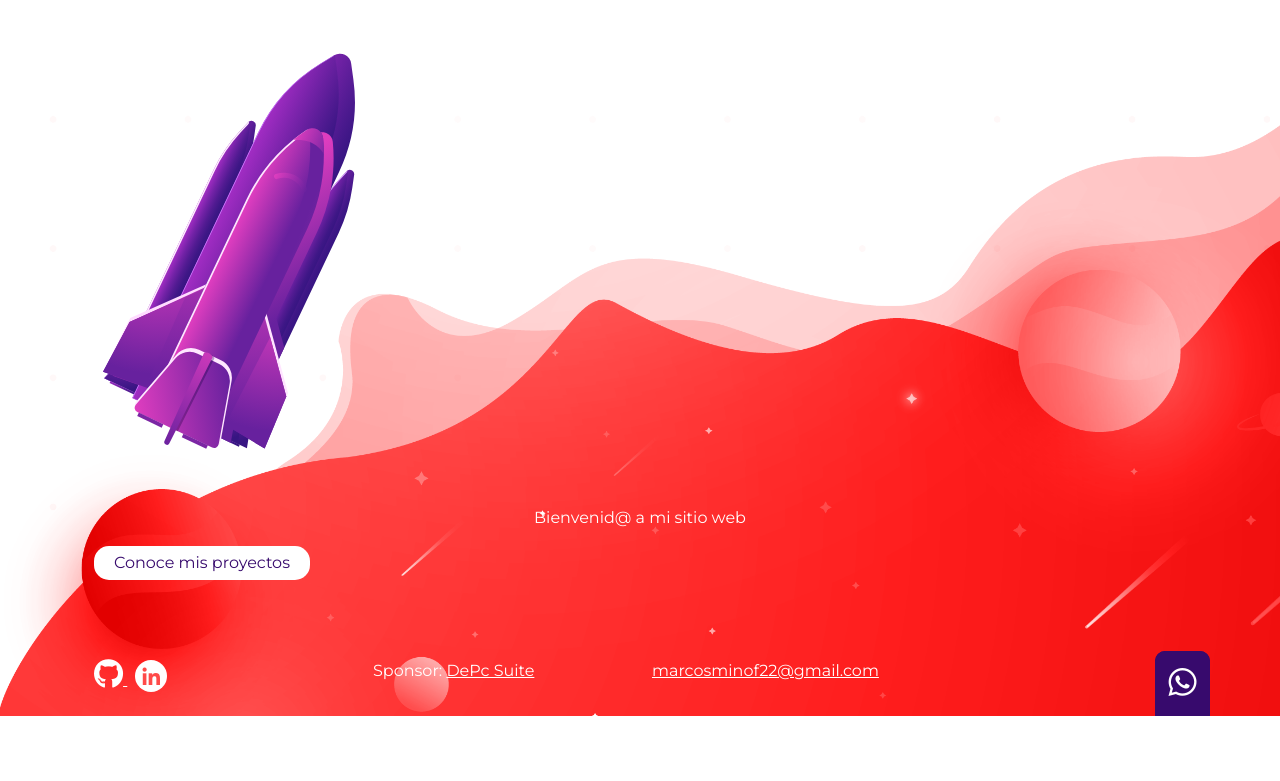
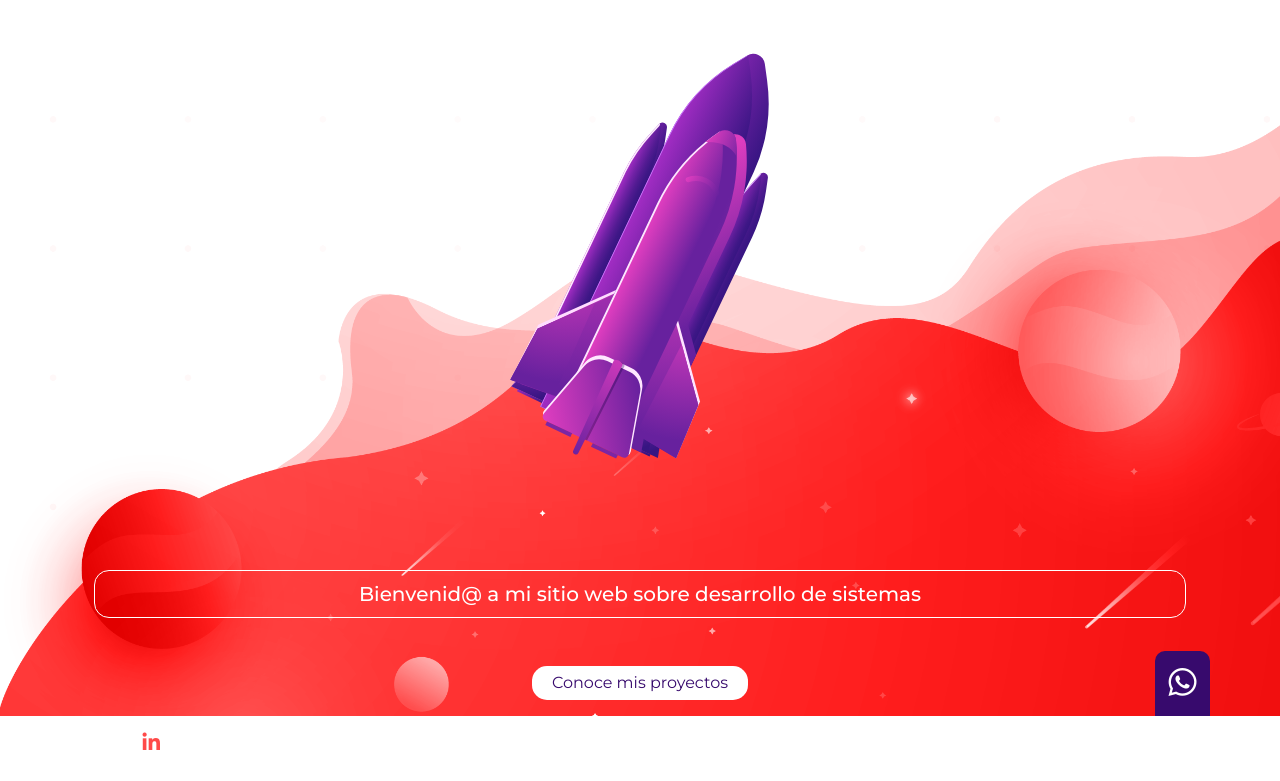
Before and after one commit to Marcos-mi/portfolio, a PHP site: page / in a window 1280 px wide. Shown: the part 84-865 px from the top of the page. Before the commit the page ends 800 px from the top, so only its background shows below. Run offline with PHP 8.4, Linux system fonts and the light colour scheme.

Commit message:
Termine el inicio

```diff
--- a/contacto.html
+++ b/contacto.html
@@ -78,16 +78,16 @@
         </main>
         <footer class="container mt-auto pb-4">
             <div class="row">
-                <div class="col-3">
+                <div class="col-sm-3 text-center">
                     <a href="https://github.com/Marcos-mi" target="_blank" title="Github"><i class="fab fa-github"></i>
                     </a>
                 <a href="https://www.linkedin.com/in/marcos-mi%C3%B1o-1228a8213/" target="_blank" title="Linkedin"><i
                     class="fab fa-linkedin-in"></i></i></a>
                 </div>
-                <div class="col-3">
+                <div class="col-sm-3 col-12 text-center sponsor">
                     Sponsor: <a href="https://depcsuite.com/?v=d72a48a8ebd2">DePc Suite</a>
                 </div>
-                <div class="col-3">
+                <div class="col-sm-3 col-12 text-center">
                    <a href="mailto:marcosminof22@gmail.com">marcosminof22@gmail.com</a>
                 </div>
             </div>
--- a/css/estilos.css
+++ b/css/estilos.css
@@ -66,16 +67,21 @@ body{
 .integrador img{
     height: 210px;
 }
+#inicio .div-cohete{
+    height: 450px;
+}
+#inicio .cohete{
+    height: 420px;
+}
+#inicio .cohete:hover{
+    height: 440px;
+}
 #inicio p{
+    font-size: 20px;
+    border: 1px solid white;
+    border-radius: 15px;
+    font-weight: 500;
     color: white;
-
-    border-radius: 1px;
-}
-.cohete{
-    height: 410px;
-}
-.cohete:hover{
-    height: 425px;
 }
 textarea{
     resize: none;
--- a/index.html
+++ b/index.html
@@ -46,18 +46,20 @@
     </header>
     <main class="container">
         <div class="row">
-            <div class="col-12 my-5">
+            <div class="col-sm-6 col-12 offset-sm-3 my-5 text-center div-cohete">
                 <a href="proyectos.html"><img src="images/cohete.svg" alt="" class="cohete"></a>
             </div>
         </div>
         <div class="row">
-            <div class="col-12 text-center">
-                <p>Bienvenid@ a mi sitio web</p>
+            <div class="col-12 text-center mb-4">
+                <div class="my-4">
+                    <p class=" px-3 py-2 ">Bienvenid@ a mi sitio web sobre desarrollo de sistemas</p>
+                </div>
             </div>
         </div>
         <div class="row">
-            <div class="col-12">
-                <a href="proyectos.html" class="btn">Conoce mis proyectos</a>
+            <div class="col-12 text-center mb-4">
+                <a href="proyectos.html" class="btn ">Conoce mis proyectos</a>
             </div>
         </div>
 
@@ -67,19 +69,16 @@
     </main>
     <footer class="container mt-auto pb-4">
         <div class="row">
-            <div class="btn-whatsapp">
-                <a href=""></a><i class="fa-brands fa-whatsapp"></i>
-            </div>
-            <div class="col-3">
+            <div class="col-sm-3 col-12 text-sm-start text-center">
                 <a href="https://github.com/Marcos-mi" target="_blank" title="Github"><i class="fab fa-github"></i>
                 </a>
             <a href="https://www.linkedin.com/in/marcos-mi%C3%B1o-1228a8213/" target="_blank" title="Linkedin"><i
                 class="fab fa-linkedin-in"></i></i></a>
             </div>
-            <div class="col-3">
+            <div class="col-sm-3 col-12 text-center sponsor">
                 Sponsor: <a href="https://depcsuite.com/?v=d72a48a8ebd2">DePc Suite</a>
             </div>
-            <div class="col-3">
+            <div class="col-sm-3 col-12 text-center">
                <a href="mailto:marcosminof22@gmail.com">marcosminof22@gmail.com</a>
             </div>
         </div>
--- a/proyectos.html
+++ b/proyectos.html
@@ -47,7 +47,7 @@
     <!--main container principal-->
     <main class="container">
         <div class="row">
-            <div class="col-12 pt-3 pb-5">
+            <div class="col-12 pt-2 pb-5">
                 <h1>Proyectos</h1>
             </div>
         </div>
@@ -126,9 +126,7 @@
     </main>
     <footer class="container mt-auto pb-4">
         <div class="row">
-            <div class="btn-whatsapp">
-                <a href=""></a><i class="fa-brands fa-whatsapp"></i>
-            </div>
+
             <div class="col-sm-3 col-12 text-sm-start text-center">
                 <a href="https://github.com/Marcos-mi" target="_blank" title="Github"><i class="fab fa-github"></i>
                 </a>
```
Also changed, not shown: other parts of css/estilos.css (+51 -4 lines), sobre-mi.html (+3 -6 lines).
